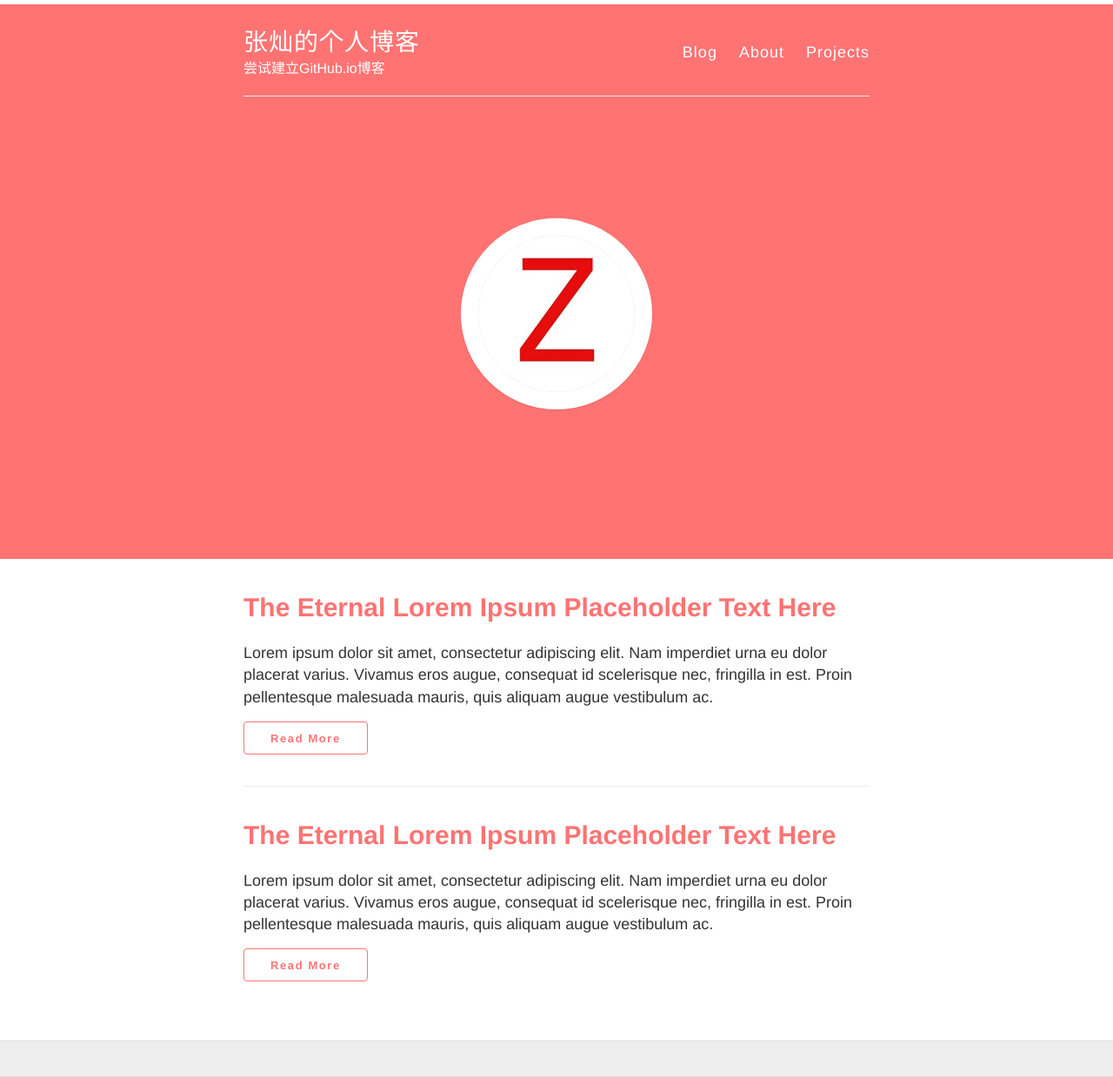
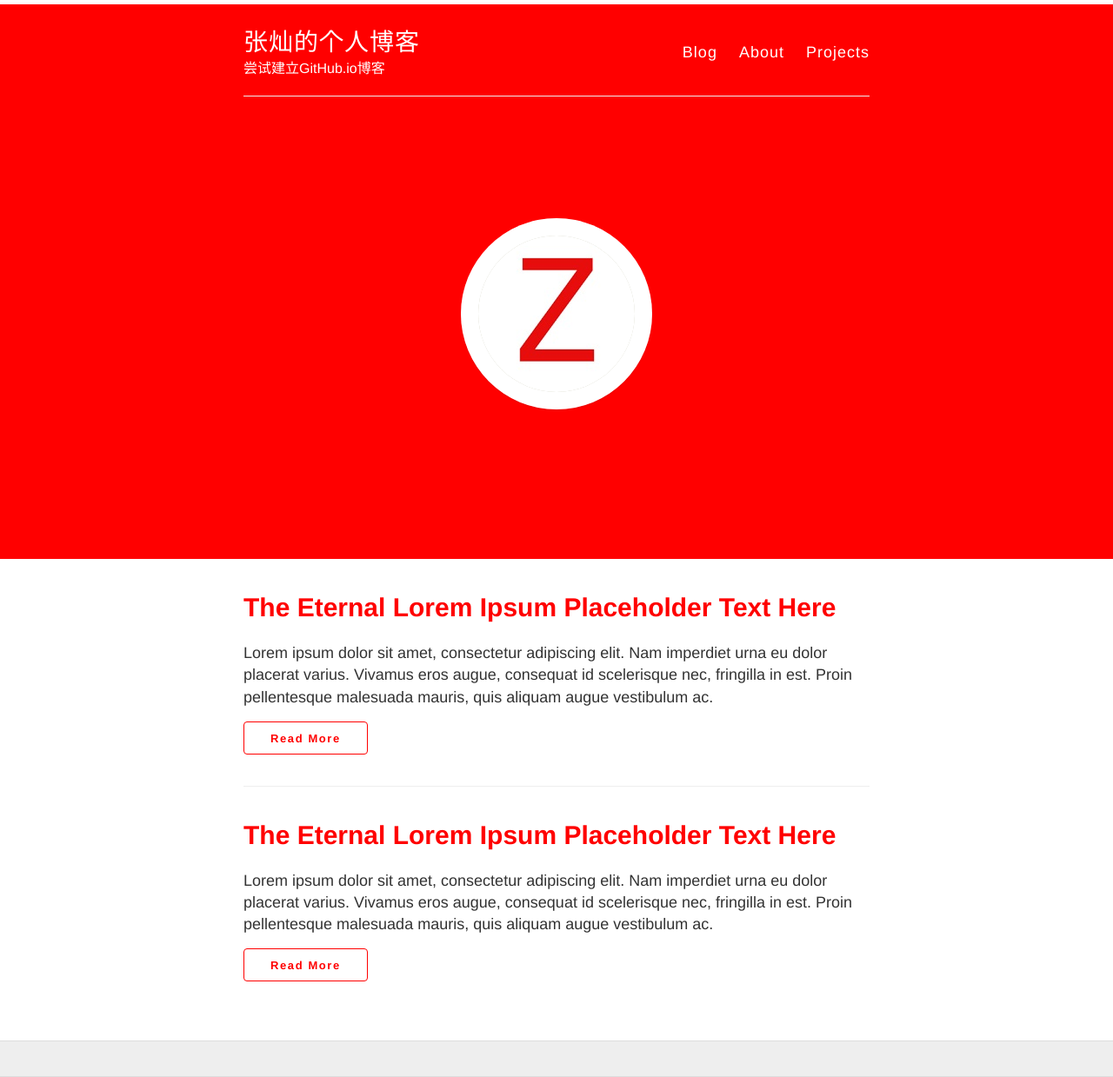
Before and after one commit to zc58778560/zc58778560.github.io, a Jekyll site: the page built from index.html, in a window 1280 px wide. Shown: the whole page at 87% size. Built offline with Jekyll 4.4.1, drawn with Linux system fonts in a browser that asks for light colours; nearby versions of some CDN libraries.

Commit message:
主色改为红色

```diff
--- a/_sass/_variables.scss
+++ b/_sass/_variables.scss
@@ -18,7 +18,7 @@ $blue: #4183C4;
 // Main theme colors
 // Some cool main theme colors(violet:#8476ad;blue:#5cacee;red:#ff7373,#ff6f69;green:#6acf64,#2ddbb3;orange:#ffa268)
 
-$mono-color:#ff7373;                // main theme color(header, links, footer icons, buttons, post-title)
+$mono-color:#ff0000;                // main theme color(header, links, footer icons, buttons, post-title)
 $hl-color: $darkGray;              // header link color (author name and posted on date) for blog post meta
 $navbar-hover-color:$gray;        // navbar hover color (site name and navbar links hover color)
 $link-color: $darkerGray;        // normal hyperlink color other than the ones above.
```
